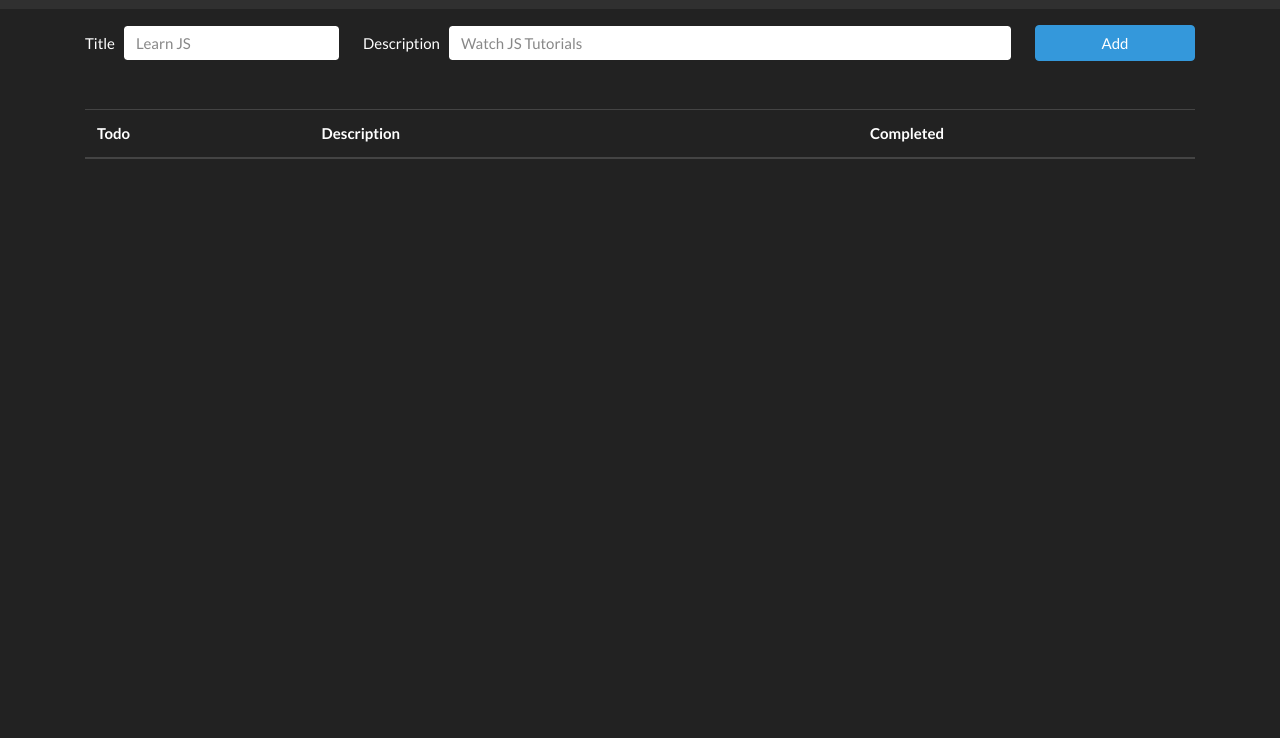
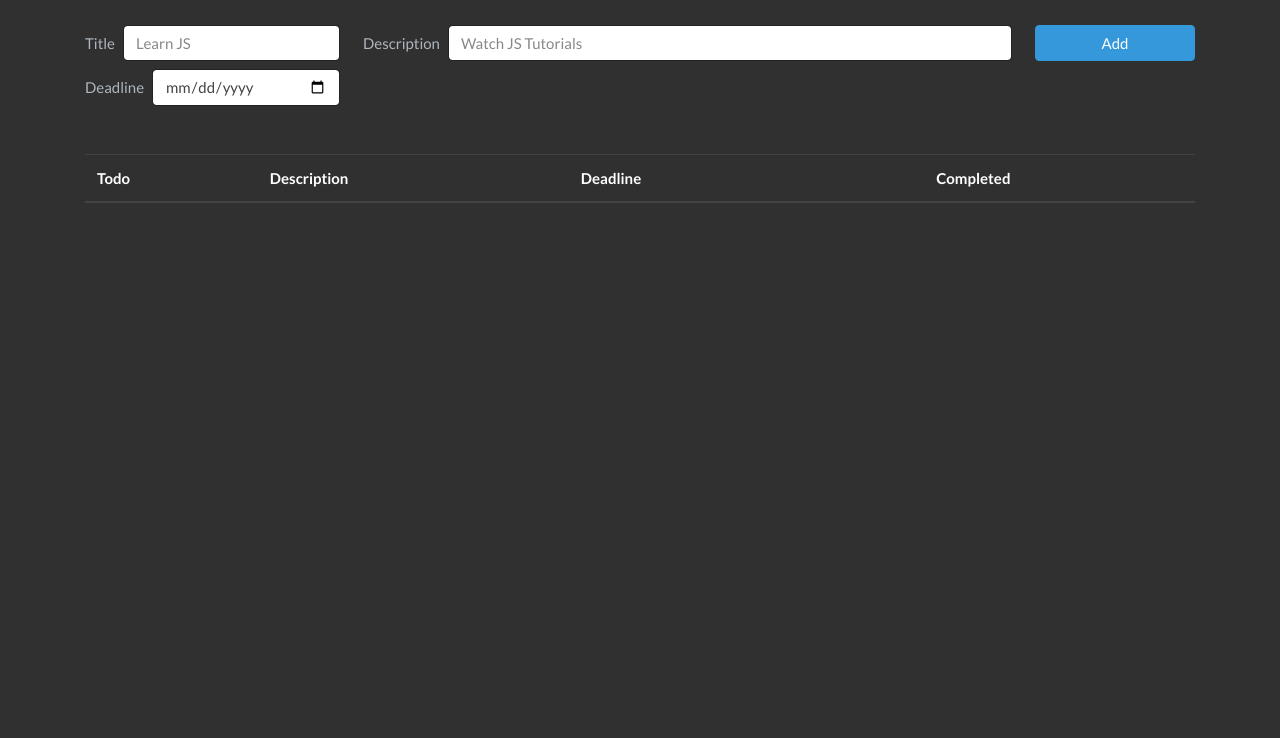
Before and after one commit to AnaGloria1/Caso-de-estudio-Aplicaci-n-ToDo-con-Javascrip, a plain HTML site: page index.html in a window 1280 px wide. Shown: the part 62-800 px from the top of the page. Drawn offline with nearby package versions, Linux system fonts and the light colour scheme; a script that the page names is missing.

Commit message:
septimo commit

```diff
--- a/index.html
+++ b/index.html
@@ -14,9 +14,11 @@
     href="https://stackpath.bootstrapcdn.com/bootswatch/4.5.2/darkly/bootstrap.min.css"
     rel="stylesheet"
   />
+  <!-- Custom CSS -->
+  <link rel="stylesheet" href="css/styles.css">
   <title>Aplicación ToDo con Javascript</title>
 </head>
-<body>
+<body class="bg-dark text-light">
   <nav class="navbar navbar-expand-lg navbar-dark bg-dark">
     <a class="navbar-brand" href="#">Caso de estudio: Aplicación ToDo con Javascript</a>
     <button
@@ -41,7 +43,7 @@
       </ul>
       <form class="form-inline my-2 my-lg-0" id="filters">
         <label class="font-weight-bold text-info mr-3">Filters</label>
-        <input type="radio" name="type" value="all" class="mx-1">
+        <input type="radio" name="type" value="all" class="mx-1" checked>
         <label for="male" class="mb-0">All</label>
         <input type="radio" name="type" value="completed" class="mx-1">
         <label for="female" class="mb-0">Completed</label>
@@ -101,17 +103,21 @@
             </div>
             <div class="form-group">
               <label>Description</label>
-              <textarea class="form-control" id="modal-description" rows="3">
-
-              </textarea>
+              <textarea class="form-control" id="modal-description" rows="3"></textarea>
+            </div>
+            <div class="row mt-2">
+              <div class="col-sm-3 d-sm-flex align-items-center">
+                <label class="m-sm-0">Deadline</label>
+                <input type="date" id="deadline" class="form-control ml-sm-2">
+              </div>
             </div>
             <div class="form-group d-inline-flex">
               <label>Completed</label>
               <div class="mt-1 ml-2">
                 <input
-                id="modal-completed"
-                type="checkbox"
-              />
+                  id="modal-completed"
+                  type="checkbox"
+                />
               </div>
             </div>
           </form>
@@ -161,15 +167,27 @@
               </button>
             </div>
           </div>
+          <div class="row mt-2">
+            <div class="col-sm-3 d-sm-flex align-items-center">
+              <label class="m-sm-0">Deadline</label>
+              <input
+                type="date"
+                id="add-deadline"
+                class="form-control ml-sm-2"
+              >
+            </div>
+          </div>
+
         </form>
       </div>
 
       <div class="mt-5">
-        <table class="table table-striped" id="table">
+        <table class="table table-striped table-dark" id="table">
           <thead>
             <tr>
               <th scope="col">Todo</th>
               <th scope="col">Description</th>
+              <th scope="col">Deadline</th>
               <th scope="col">
                 <div class="d-flex justify-content-center">
                   Completed
```
